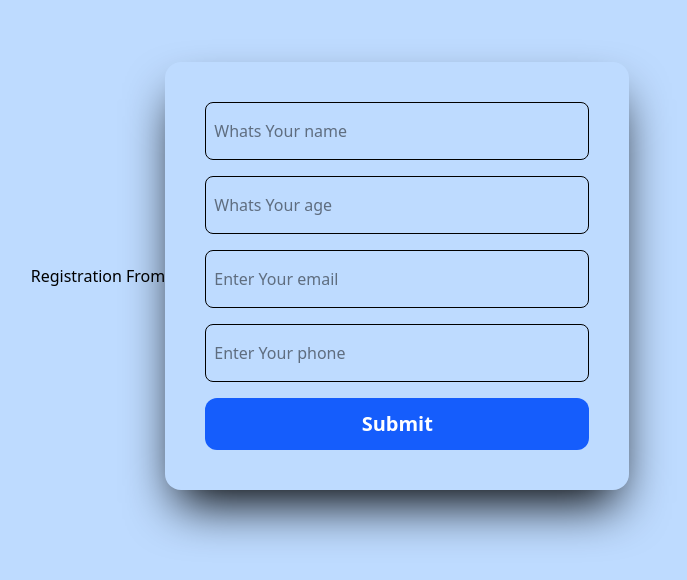
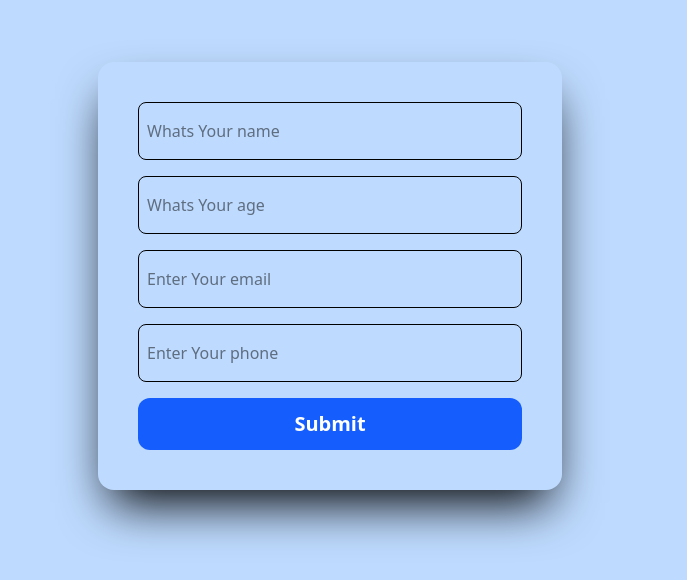
Before and after one commit to Zubain-Nadeem/react-n8n-webhook-form, a React (Vite) app: page / in a window 1280 px wide. Shown: the part 124-704 px from the top of the page, without its empty margins (310-997 px from the left). Built offline with nearby package versions, Linux system fonts and the light colour scheme.

Commit message:
react-n8n-webhook-form

```diff
--- a/src/Components/Form.jsx
+++ b/src/Components/Form.jsx
@@ -27,7 +27,7 @@ const Form = () => {
     return (
         <section className='flex items-center justify-center w-full h-screen bg-blue-200'>
 
-                <h1>Registration From</h1>
+
             <form onSubmit={handleSubmit} className='flex flex-col gap-4 p-10 shadow-2xl rounded-2xl shadow-black  '>
                 <input type="text" name='name' placeholder='Whats Your name' onChange={handleOnChange} className='border  border-black px-2 py-4 rounded-lg w-sm outline-none' />
                 <input type="number" name='age' placeholder='Whats Your age' onChange={handleOnChange} className='border  border-black px-2 py-4 rounded-lg w-sm outline-none' />
```
